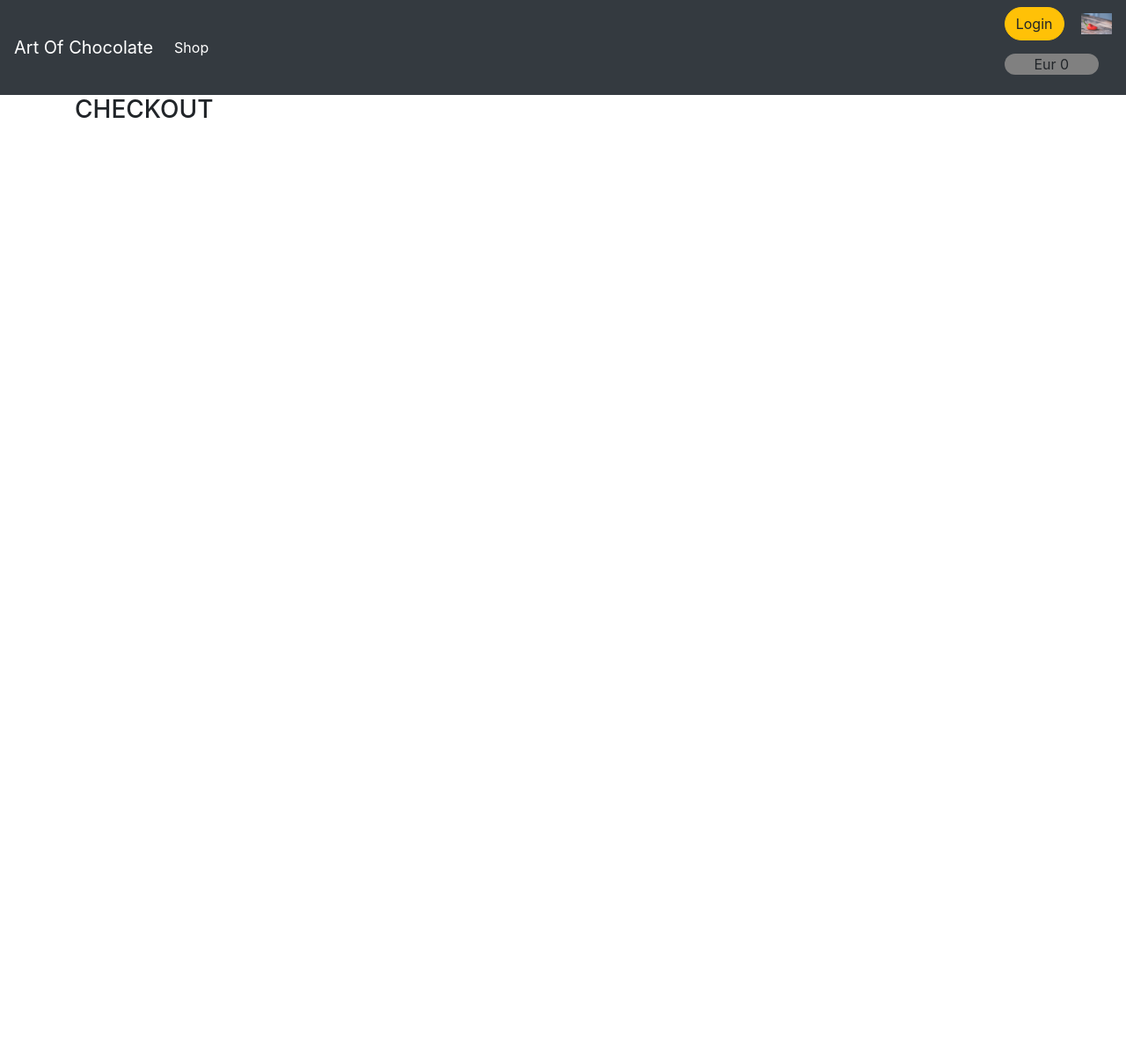
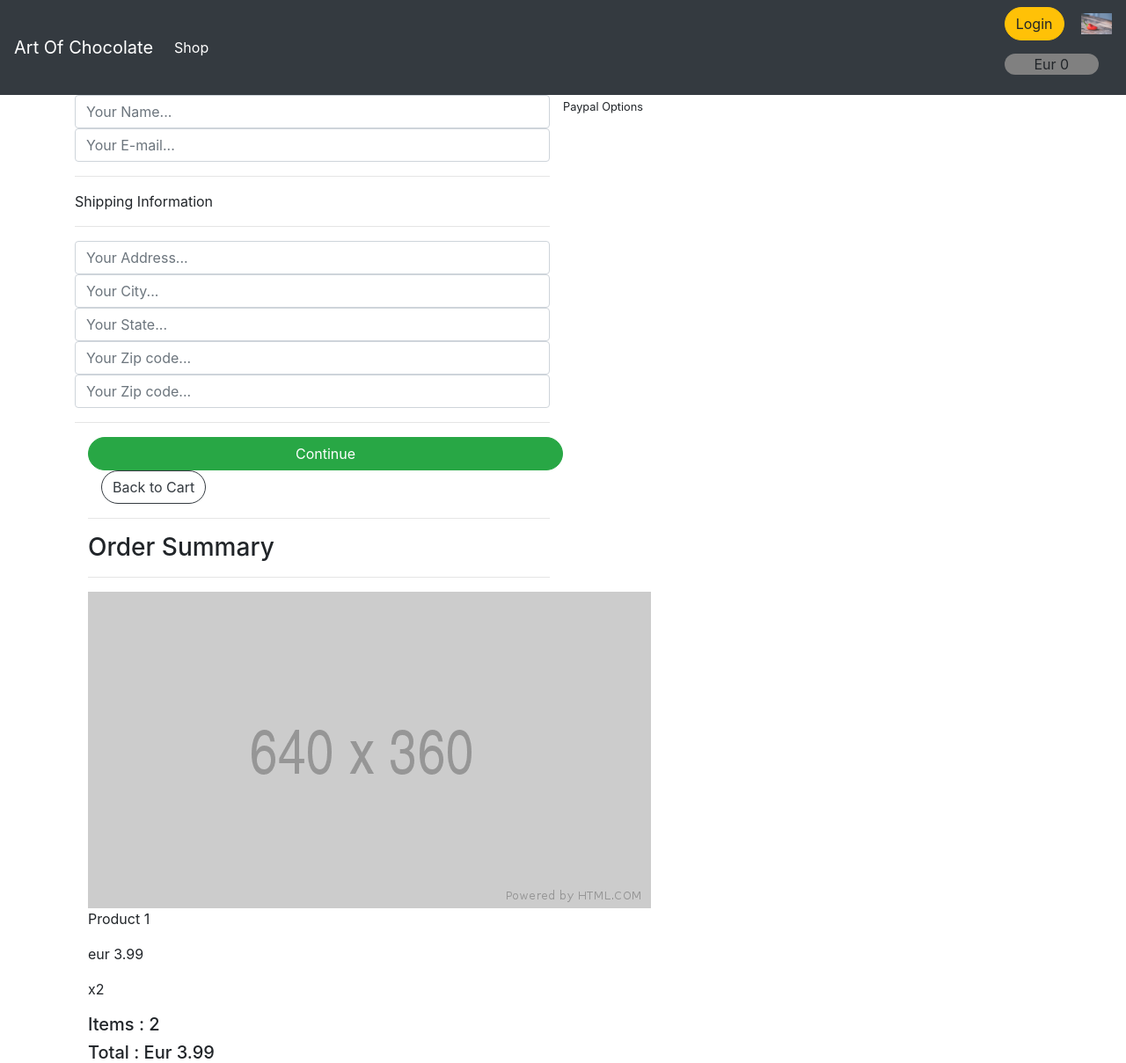
Before and after one commit to Ivana505/art-of-chocolate, a Django app: page /checkout/ in a window 1280 px wide. Shown: the whole page at 88% size. Before the commit the page ends 134 px from the top, so only its background shows below. Run offline with Django 3.2, Linux system fonts and the light colour scheme; some libraries are stand-ins or nearby versions.

Commit message:
Add content to checkout.html

```diff
--- a/shop/templates/shop/checkout.html
+++ b/shop/templates/shop/checkout.html
@@ -1,6 +1,70 @@
 {% extends 'shop/home.html' %}
 {% load static %}
 {% block content %}
-<h3>CHECKOUT</h3>
+<div class="row">
+    <div class="col-lg-6">
+        <div class="box-element" id="form-wrapper">
+            <form id="form">
+                <div id="user-info">
+                    <div class="form field">
+                        <input required class="form-control" type="text" name="name" placeholder="Your Name...">
+                    </div>
+                    <div class="form-field">
+                        <input required class="form-control" type="email" name="email" placeholder="Your E-mail...">
+                    </div>
+                </div>
+                <div id="shipping-info"></div>
+                <hr>
+                <p>Shipping Information</p>
+                <hr>
+                <div class="form-field">
+                    <input required class="form-control" type="text" name="address" placeholder="Your Address...">
+                </div>
+                <div class="form-field">
+                    <input required class="form-control" type="text" name="city" placeholder="Your City...">
+                </div>
+                <div class="form-field">
+                    <input required class="form-control" type="text" name="state" placeholder="Your State...">
+                </div>
+                <div class="form-field">
+                    <input required class="form-control" type="text" name="zipcode" placeholder="Your Zip code...">
+                </div>
+                <div class="form-field">
+                    <input required class="form-control" type="text" name="zipcode" placeholder="Your Zip code...">
+                </div>
+            </div>
+            <hr>
 
+                <input id="form-button" class="btn btn-success btn-block" type="submit" value="Continue">
+            </form>
+
+        </div>
+        <br>
+        <div class="box-element hidden" id="payment-info">
+            <small>Paypal Options</small>
+        </div>
+    </div>
+    <div class="col-lg-6">
+        <div class="box-element">
+            <a class="btn btn-outline-dark" href="{% url 'checkout' %}">Back to Cart</a>
+            <hr>
+            <h3>Order Summary</h3>
+            <hr>
+            <div class="cart-row">
+                <div style="flex:2"><img class="row-image" src="{% static 'images/placeholder.png' %}"></div>
+                <div style="flex:2"><p>Product 1</p></div>
+                <div style="flex:1"><p>eur 3.99</p></div>
+                <div style="flex:1"><p>x2</p></div>
+            </div>
+                  <h5>Items : 2 </h5>
+                  <h5>Total : Eur 3.99 </h5>
+   </div>
+
+
+
+
+
+  </div>
+
+</div>
 {% endblock content %}
```
